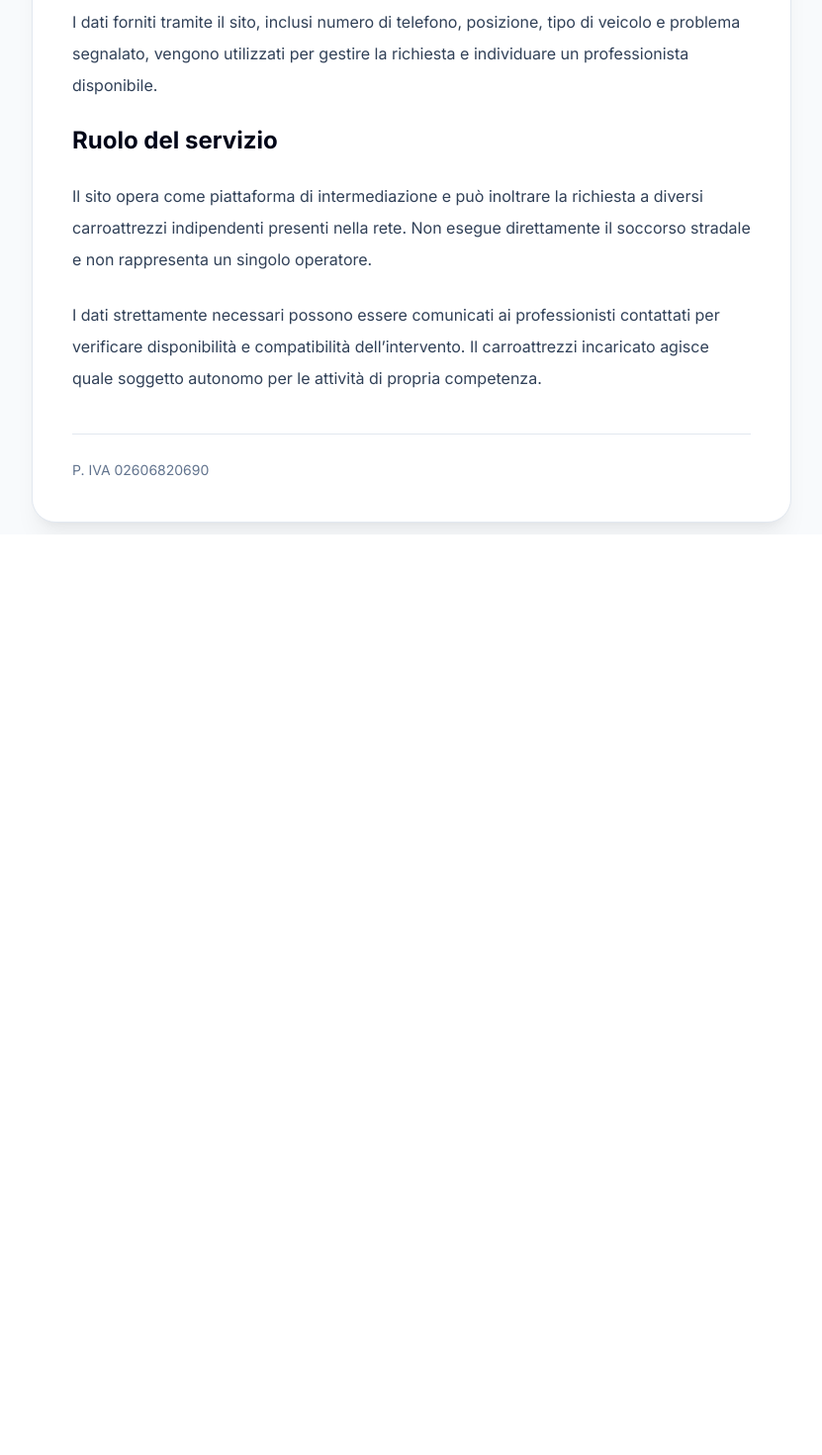
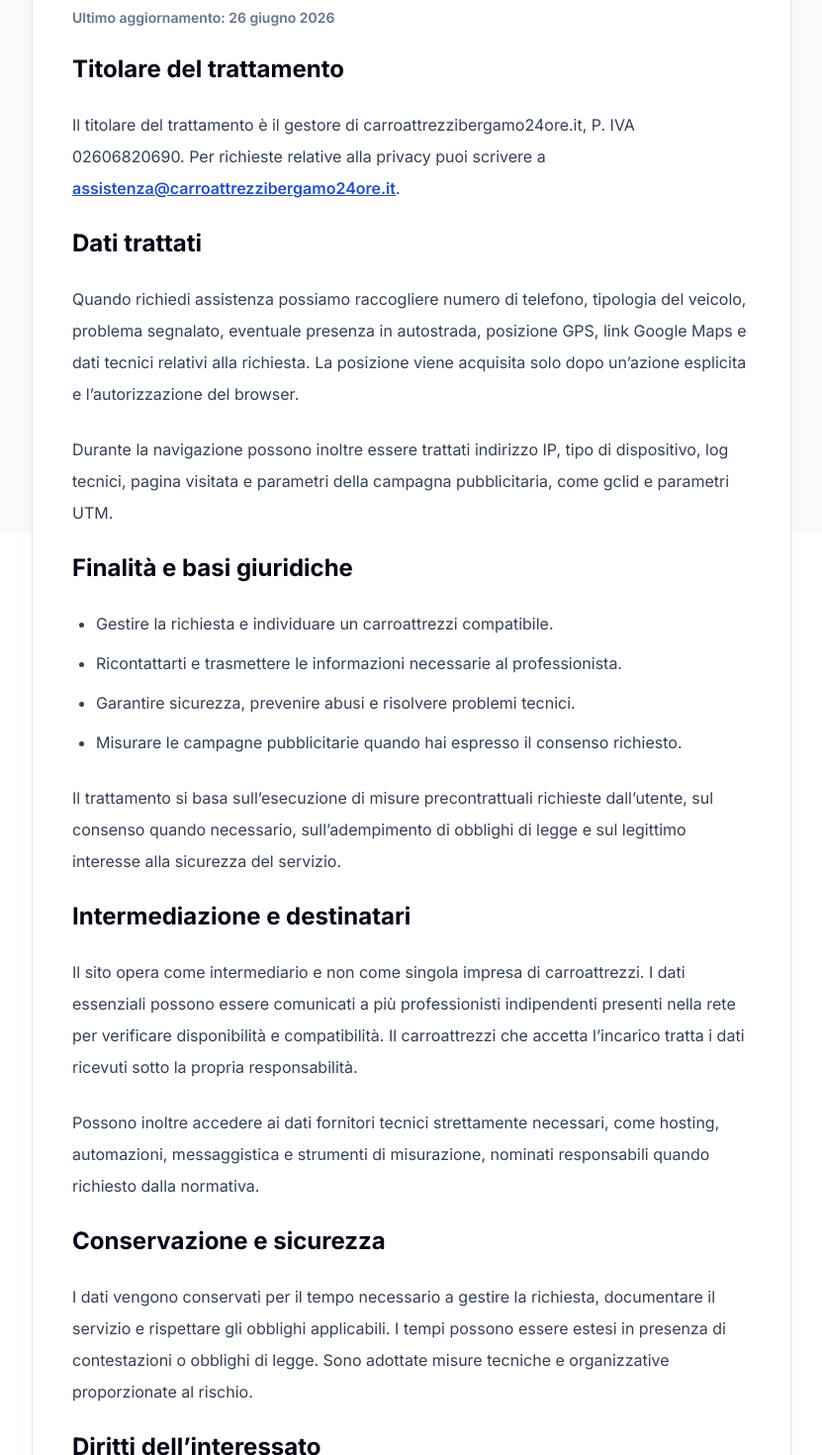
Before and after one commit to alessio-aesthetic/carroattrezzibergamo24ore.it, a Next.js app: page /privacy in a window 1280 px wide. Shown: the part 260-1730 px from the top of the page at 99% size, without its empty margins (8-839 px from the left). Before the commit the page ends 800 px from the top, so only its background shows below. Built offline with nearby package versions, Linux system fonts and the light colour scheme.

Commit message:
Expand privacy terms and cookie policies

```diff
--- /dev/null
+++ b/src/app/cookie/page.tsx
@@ -0,0 +1,59 @@
+import { type Metadata } from 'next'
+
+import { LegalPage } from '@/components/LegalPage'
+import { site } from '@/data/site'
+
+export const metadata: Metadata = {
+  title: 'Cookie policy',
+  description: `Informativa sui cookie e sugli strumenti di tracciamento di ${site.name}.`,
+  robots: { index: false, follow: true },
+}
+
+export default function CookiePage() {
+  return (
+    <LegalPage title="Cookie policy">
+      <p className="text-sm font-semibold text-slate-500">
+        Ultimo aggiornamento: 26 giugno 2026
+      </p>
+
+      <h2 className="text-2xl font-bold text-slate-950">Cosa sono i cookie</h2>
+      <p>
+        I cookie e tecnologie analoghe sono piccoli strumenti utilizzati per
+        consentire funzioni tecniche, ricordare preferenze e, previo consenso,
+        misurare l’efficacia delle campagne pubblicitarie.
+      </p>
+
+      <h2 className="text-2xl font-bold text-slate-950">Cookie tecnici</h2>
+      <p>
+        Il sito può utilizzare strumenti strettamente necessari per sicurezza,
+        navigazione, memorizzazione delle preferenze e funzionamento dei moduli.
+        Questi strumenti non richiedono consenso quando sono indispensabili al
+        servizio richiesto.
+      </p>
+
+      <h2 className="text-2xl font-bold text-slate-950">Misurazione e pubblicità</h2>
+      <p>
+        Le pagine dedicate alle campagne possono utilizzare Google Ads e relativi
+        identificatori per attribuire chiamate o richieste alla campagna. Tali
+        strumenti devono essere attivati solo in presenza del consenso richiesto,
+        salvo configurazioni che non comportino archiviazione o lettura di dati
+        sul dispositivo.
+      </p>
+
+      <h2 className="text-2xl font-bold text-slate-950">Gestione delle preferenze</h2>
+      <p>
+        Puoi accettare o rifiutare gli strumenti non necessari attraverso il
+        banner, quando presente, e cancellare i cookie dalle impostazioni del
+        browser. Il rifiuto non impedisce l’utilizzo delle funzioni essenziali.
+      </p>
+
+      <h2 className="text-2xl font-bold text-slate-950">Contatti</h2>
+      <p>
+        Per chiarimenti scrivi a{' '}
+        <a className="font-semibold text-[#1D4ED8] underline" href={`mailto:${site.email}`}>
+          {site.email}
+        </a>.
+      </p>
+    </LegalPage>
+  )
+}
--- a/src/app/page.tsx
+++ b/src/app/page.tsx
@@ -459,6 +459,9 @@ function Footer() {
               <Link href="/termini/" className="mt-2 block hover:text-white">
                 Termini e condizioni
               </Link>
+              <Link href="/cookie/" className="mt-2 block hover:text-white">
+                Cookie policy
+              </Link>
             </div>
           </div>
         </div>
--- a/src/app/privacy/page.tsx
+++ b/src/app/privacy/page.tsx
@@ -1,32 +1,92 @@
 import { type Metadata } from 'next'
 
 import { LegalPage } from '@/components/LegalPage'
+import { site } from '@/data/site'
 
 export const metadata: Metadata = {
   title: 'Privacy policy',
+  description: `Informativa sul trattamento dei dati personali di ${site.name}.`,
   robots: { index: false, follow: true },
 }
 
 export default function PrivacyPage() {
   return (
     <LegalPage title="Privacy policy">
+      <p className="text-sm font-semibold text-slate-500">
+        Ultimo aggiornamento: 26 giugno 2026
+      </p>
+
+      <h2 className="text-2xl font-bold text-slate-950">Titolare del trattamento</h2>
       <p>
-        I dati forniti tramite il sito, inclusi numero di telefono, posizione,
-        tipo di veicolo e problema segnalato, vengono utilizzati per gestire la
-        richiesta e individuare un professionista disponibile.
+        Il titolare del trattamento è il gestore di {site.domain}, P. IVA{' '}
+        {site.vatNumber}. Per richieste relative alla privacy puoi scrivere a{' '}
+        <a className="font-semibold text-[#1D4ED8] underline" href={`mailto:${site.email}`}>
+          {site.email}
+        </a>.
       </p>
-      <h2 className="text-2xl font-bold text-slate-950">Ruolo del servizio</h2>
+
+      <h2 className="text-2xl font-bold text-slate-950">Dati trattati</h2>
       <p>
-        Il sito opera come piattaforma di intermediazione e può inoltrare la
-        richiesta a diversi carroattrezzi indipendenti presenti nella rete. Non
-        esegue direttamente il soccorso stradale e non rappresenta un singolo
-        operatore.
+        Quando richiedi assistenza possiamo raccogliere numero di telefono,
+        tipologia del veicolo, problema segnalato, eventuale presenza in
+        autostrada, posizione GPS, link Google Maps e dati tecnici relativi alla
+        richiesta. La posizione viene acquisita solo dopo un’azione esplicita e
+        l’autorizzazione del browser.
       </p>
       <p>
-        I dati strettamente necessari possono essere comunicati ai
-        professionisti contattati per verificare disponibilità e compatibilità
-        dell’intervento. Il carroattrezzi incaricato agisce quale soggetto
-        autonomo per le attività di propria competenza.
+        Durante la navigazione possono inoltre essere trattati indirizzo IP,
+        tipo di dispositivo, log tecnici, pagina visitata e parametri della
+        campagna pubblicitaria, come gclid e parametri UTM.
+      </p>
+
+      <h2 className="text-2xl font-bold text-slate-950">Finalità e basi giuridiche</h2>
+      <ul className="list-disc space-y-2 pl-6">
+        <li>Gestire la richiesta e individuare un carroattrezzi compatibile.</li>
+        <li>Ricontattarti e trasmettere le informazioni necessarie al professionista.</li>
+        <li>Garantire sicurezza, prevenire abusi e risolvere problemi tecnici.</li>
+        <li>Misurare le campagne pubblicitarie quando hai espresso il consenso richiesto.</li>
+      </ul>
+      <p>
+        Il trattamento si basa sull’esecuzione di misure precontrattuali richieste
+        dall’utente, sul consenso quando necessario, sull’adempimento di obblighi
+        di legge e sul legittimo interesse alla sicurezza del servizio.
+      </p>
+
+      <h2 className="text-2xl font-bold text-slate-950">Intermediazione e destinatari</h2>
+      <p>
+        Il sito opera come intermediario e non come singola impresa di
+        carroattrezzi. I dati essenziali possono essere comunicati a più
+        professionisti indipendenti presenti nella rete per verificare
+        disponibilità e compatibilità. Il carroattrezzi che accetta l’incarico
+        tratta i dati ricevuti sotto la propria responsabilità.
+      </p>
+      <p>
+        Possono inoltre accedere ai dati fornitori tecnici strettamente necessari,
+        come hosting, automazioni, messaggistica e strumenti di misurazione,
+        nominati responsabili quando richiesto dalla normativa.
+      </p>
+
+      <h2 className="text-2xl font-bold text-slate-950">Conservazione e sicurezza</h2>
+      <p>
+        I dati vengono conservati per il tempo necessario a gestire la richiesta,
+        documentare il servizio e rispettare gli obblighi applicabili. I tempi
+        possono essere estesi in presenza di contestazioni o obblighi di legge.
+        Sono adottate misure tecniche e organizzative proporzionate al rischio.
+      </p>
+
+      <h2 className="text-2xl font-bold text-slate-950">Diritti dell’interessato</h2>
+      <p>
+        Puoi chiedere accesso, rettifica, cancellazione, limitazione, portabilità
+        e opposizione, oltre a revocare il consenso senza pregiudicare i
+        trattamenti già effettuati. Puoi inoltre presentare reclamo al Garante per
+        la protezione dei dati personali.
+      </p>
+
+      <h2 className="text-2xl font-bold text-slate-950">Aggiornamenti</h2>
+      <p>
+        Questa informativa può essere aggiornata in seguito a modifiche del
+        servizio o degli strumenti utilizzati. La versione pubblicata su questa
+        pagina è quella vigente.
       </p>
     </LegalPage>
   )
--- a/src/app/termini/page.tsx
+++ b/src/app/termini/page.tsx
@@ -1,34 +1,77 @@
 import { type Metadata } from 'next'
 
 import { LegalPage } from '@/components/LegalPage'
+import { site } from '@/data/site'
 
 export const metadata: Metadata = {
   title: 'Termini e condizioni',
+  description: `Termini di utilizzo del servizio di intermediazione ${site.name}.`,
   robots: { index: false, follow: true },
 }
 
 export default function TermsPage() {
   return (
     <LegalPage title="Termini e condizioni">
-      <h2 className="text-2xl font-bold text-slate-950">Servizio di intermediazione</h2>
+      <p className="text-sm font-semibold text-slate-500">
+        Ultimo aggiornamento: 26 giugno 2026
+      </p>
+
+      <h2 className="text-2xl font-bold text-slate-950">Oggetto del servizio</h2>
       <p>
-        Il sito raccoglie la richiesta dell’utente e la trasmette a uno o più
-        carroattrezzi indipendenti potenzialmente disponibili. Non svolge
-        direttamente attività di traino, recupero, riparazione o trasporto e
+        {site.name} raccoglie la richiesta dell’utente e la inoltra a uno o più
+        carroattrezzi indipendenti potenzialmente disponibili. La piattaforma non
+        esegue direttamente traino, recupero, riparazione, custodia o trasporto e
         non opera come singola impresa di soccorso stradale.
       </p>
-      <h2 className="text-2xl font-bold text-slate-950">Responsabilità dell’intervento</h2>
+
+      <h2 className="text-2xl font-bold text-slate-950">Invio della richiesta</h2>
       <p>
-        Preventivo, accettazione dell’incarico, tempi di arrivo, modalità
-        operative, custodia del veicolo, trasporto ed esecuzione del servizio
-        sono concordati con il carroattrezzi incaricato e restano sotto la sua
-        responsabilità professionale. L’utente è invitato a verificare prezzo e
-        condizioni prima di autorizzare l’intervento.
+        L’utente si impegna a fornire dati corretti su posizione, veicolo,
+        problema e recapito telefonico. L’invio del modulo non costituisce
+        accettazione automatica dell’intervento né garantisce disponibilità o
+        tempi di arrivo determinati.
       </p>
+
+      <h2 className="text-2xl font-bold text-slate-950">Preventivo e incarico</h2>
       <p>
-        Nei limiti consentiti dalla legge, la piattaforma non risponde di
-        ritardi, indisponibilità, danni o inadempimenti riconducibili al
-        professionista indipendente che esegue il servizio.
+        Prezzo, diritto di chiamata, destinazione, modalità operative e ogni
+        costo accessorio devono essere comunicati o confermati dal carroattrezzi.
+        L’utente resta libero di accettare o rifiutare il servizio prima di
+        confermare l’incarico, salvo attività già espressamente autorizzate.
+      </p>
+
+      <h2 className="text-2xl font-bold text-slate-950">Responsabilità del professionista</h2>
+      <p>
+        Il carroattrezzi incaricato è responsabile della valutazione tecnica,
+        della sicurezza, dei tempi comunicati, del mezzo impiegato, del recupero,
+        della custodia e del trasporto. Eventuali contestazioni sull’intervento o
+        sul pagamento devono essere rivolte al professionista che ha eseguito il
+        servizio.
+      </p>
+
+      <h2 className="text-2xl font-bold text-slate-950">Limiti della piattaforma</h2>
+      <p>
+        Nei limiti consentiti dalla legge, la piattaforma non risponde di ritardi,
+        indisponibilità, preventivi, condotte, danni o inadempimenti direttamente
+        imputabili ai professionisti indipendenti. Rimane responsabile delle sole
+        attività di intermediazione e trattamento dei dati di propria competenza.
+      </p>
+
+      <h2 className="text-2xl font-bold text-slate-950">Uso corretto</h2>
+      <p>
+        È vietato inviare richieste false, dati di terzi senza autorizzazione o
+        contenuti illeciti. In caso di pericolo immediato, incidente con feriti o
+        rischio per la circolazione occorre contattare prima i servizi pubblici
+        di emergenza competenti.
+      </p>
+
+      <h2 className="text-2xl font-bold text-slate-950">Contatti e legge applicabile</h2>
+      <p>
+        Per informazioni puoi scrivere a{' '}
+        <a className="font-semibold text-[#1D4ED8] underline" href={`mailto:${site.email}`}>
+          {site.email}
+        </a>. I presenti termini sono regolati dalla legge italiana, fatti salvi
+        i diritti inderogabili riconosciuti ai consumatori.
       </p>
     </LegalPage>
   )
```
